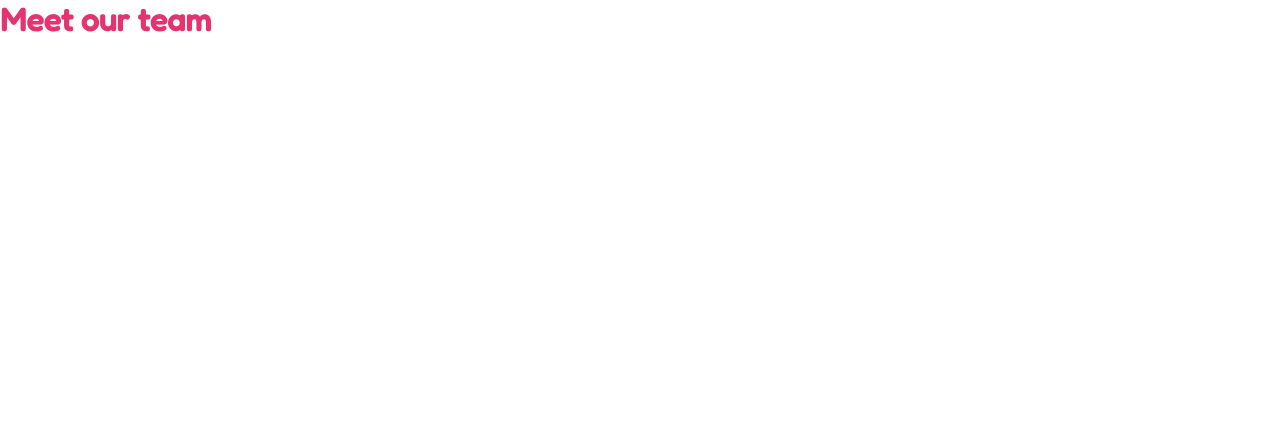
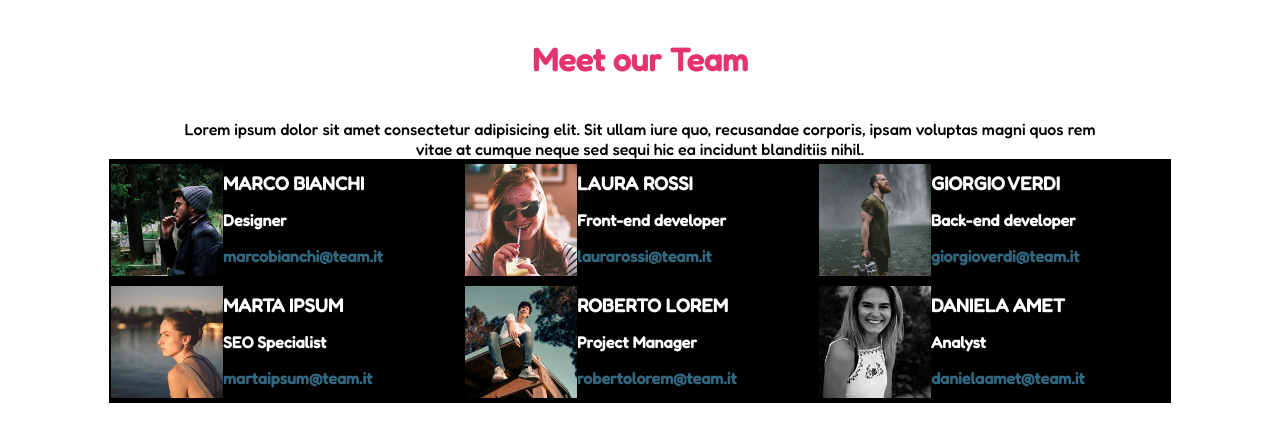
Before and after one commit to VincenzoDiMasi/html-css-float-cards, a plain HTML site: page index.html in a window 1280 px wide. Drawn offline with Linux system fonts and the light colour scheme.

Commit message:
struttura base

```diff
--- a/index.html
+++ b/index.html
@@ -13,7 +13,95 @@
 <body>
     <div class="conteiner">
 
-        <h1>Meet our team</h1>
+        <!-- Titolo e sottotitolo -->
+        <header>
+            <h1>Meet our Team</h1>
+            <p>Lorem ipsum dolor sit amet consectetur adipisicing elit. Sit ullam iure quo, recusandae corporis, ipsam voluptas magni quos rem vitae at cumque neque sed sequi hic ea incidunt blanditiis nihil.</p>
+        </header>
+
+        <!-- Parte principale con cards -->
+        <main>
+            <section id="first-row">
+                <div class="row clearfix">
+                    <div class="column">
+                        <div class="card">
+
+                            <img src="img/male1.png" alt="maschio1">
+                            <h3>MARCO BIANCHI</h3>
+                            <h4>Designer</h4>
+                            <h4 class="mail">marcobianchi@team.it</h4>
+
+                        </div>
+                    </div>
+
+
+
+                    <div class="column">
+                        <div class="card">
+
+                            <img src="img/female1.png" alt="femmina1">
+                            <h3>LAURA ROSSI</h3>
+                            <h4>Front-end developer</h4>
+                            <h4 class="mail">laurarossi@team.it</h4>
+
+                        </div>
+                    </div>
+
+
+
+                    <div class="column">
+                        <div class="card">
+
+                            <img src="img/male2.png" alt="maschio2">
+                            <h3>GIORGIO VERDI</h3>
+                            <h4>Back-end developer</h4>
+                            <h4 class="mail">giorgioverdi@team.it</h4>
+
+                        </div>
+                    </div>
+                </div>
+            </section>
+
+            <section id="second-row">
+                <div class="row clearfix">
+                    <div class="column">
+                        <div class="card">
+
+                            <img src="img/female2.png" alt="femmina2">
+                            <h3>MARTA IPSUM</h3>
+                            <h4>SEO Specialist</h4>
+                            <h4 class="mail">martaipsum@team.it</h4>
+
+                        </div>
+                    </div>
+
+                    <div class="column">
+                        <div class="card">
+
+                            <img src="img/male3.png" alt="maschio3">
+                            <h3>ROBERTO LOREM</h3>
+                            <h4>Project Manager</h4>
+                            <h4 class="mail">robertolorem@team.it</h4>
+
+                        </div>
+                    </div>
+
+
+
+                    <div class="column">
+                        <div class="card">
+
+                            <img src="img/female3.png" alt="femmina3">
+                            <h3>DANIELA AMET</h3>
+                            <h4>Analyst</h4>
+                            <h4 class="mail">danielaamet@team.it</h4>
+
+                        </div>
+                    </div>
+                </div>
+            </section>
+
+        </main>
 
     </div>
 </body>
--- a/style.css
+++ b/style.css
@@ -11,10 +11,54 @@
  }
 
  .conteiner {
-    border: 0px auto;
+   margin: 0 auto;
+   text-align: center;
+ }
+
+ .clearfix {
+    content: "";
+    clear: both;
+    display: table;
+ }
+
+ .row {
+    margin: 0 auto;
+    color: white;
+    background-color: black;
+    padding: 0;
+ }
+
+ .column {
+    float: left;
+    width: calc(100% / 3);
+    text-align: left;
+    padding: 5px 2px;
+ }
+
+ .card {
+
+    width: 350px;
  }
 
  /* Utilies */
  h1{
     color: rgb(229, 51, 112);
+    padding: 2.5rem;
  }
+
+ p {
+    margin: 0 11rem;
+ }
+
+img {
+    width: 7rem;
+    float: left;
+}
+
+h3,h4 {
+    padding: 8px 2px;
+}
+
+.mail {
+    color: rgb(49, 104, 128);
+}
```
